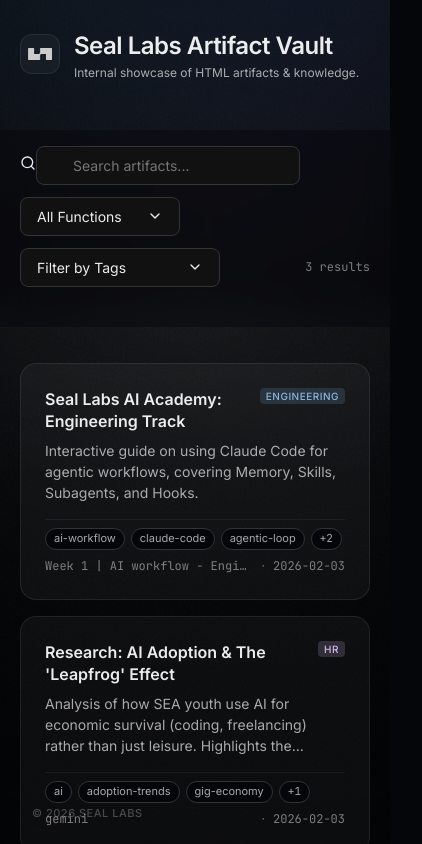
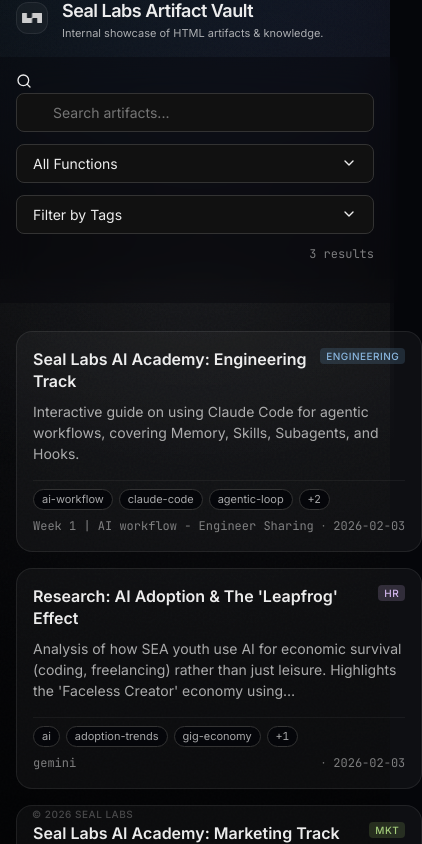
Before and after one commit to elliethemew/seal-labs-artifact-vault, a React (Vite) app: page / in a window 390 px wide. Shown: the top 844 px of the page, 422 px wide, since content can reach past the window. Built offline with nearby package versions, Linux system fonts and the light colour scheme.

Commit message:
feat: add comprehensive mobile responsiveness for iPhone and mobile devices

```diff
--- a/src/index.css
+++ b/src/index.css
@@ -968,3 +968,166 @@
 .copyright:hover {
     color: rgba(255, 255, 255, 0.5);
 }
+/* ========================================
+   MOBILE RESPONSIVENESS (iPhone & Mobile)
+   ======================================== */
+
+@media (max-width: 640px) {
+  /* Header Mobile */
+  .app-header {
+    padding-top: var(--spacing-lg);
+    padding-bottom: var(--spacing-lg);
+  }
+
+  .app-header h1 {
+    font-size: 18px;
+  }
+
+  .subtitle {
+    font-size: 11px;
+  }
+
+  .brand-logo-wrap {
+    width: 32px;
+    height: 32px;
+  }
+
+  .app-logo {
+    width: 20px;
+    height: 20px;
+  }
+
+  /* Filters Mobile */
+  .filters-bar {
+    flex-direction: column;
+    gap: 12px;
+    align-items: stretch;
+  }
+
+  .search-input {
+    min-width: 100%;
+    width: 100%;
+  }
+
+  .filter-select {
+    width: 100%;
+  }
+
+  /* Grid Mobile - Single Column */
+  .artifact-grid {
+    grid-template-columns: 1fr;
+    gap: var(--spacing-md);
+    padding-top: 12px;
+    margin-top: 12px;
+  }
+
+  /* Card Mobile */
+  .artifact-card {
+    padding: var(--spacing-md);
+  }
+
+  .card-title {
+    font-size: 16px;
+  }
+
+  .card-description {
+    font-size: 13px;
+  }
+
+  /* Modal Mobile */
+  .modal-content {
+    flex-direction: column;
+    width: 100%;
+    height: 100%;
+    max-width: 100%;
+    max-height: 100%;
+    border-radius: 0;
+  }
+
+  .modal-sidebar {
+    width: 100%;
+    max-height: 40%;
+    overflow-y: auto;
+    border-right: none;
+    border-bottom: 1px solid rgba(255, 255, 255, 0.1);
+  }
+
+  .sidebar-header h2 {
+    font-size: 18px;
+  }
+
+  .metadata-grid {
+    grid-template-columns: 1fr;
+  }
+
+  .preview-container {
+    flex: 1;
+  }
+
+  /* Footer Mobile */
+  .app-footer {
+    padding: 16px 20px;
+  }
+
+  .copyright {
+    font-size: 10px;
+  }
+
+  /* Container Mobile */
+  .container {
+    padding: 0 var(--spacing-md);
+  }
+}
+
+/* iPhone Specific (Safe Area) */
+@supports (padding: max(0px)) {
+  .app-header {
+    padding-left: max(var(--spacing-lg), env(safe-area-inset-left));
+    padding-right: max(var(--spacing-lg), env(safe-area-inset-right));
+  }
+
+  .app-footer {
+    padding-bottom: max(24px, env(safe-area-inset-bottom));
+    padding-left: max(32px, env(safe-area-inset-left));
+    padding-right: max(32px, env(safe-area-inset-right));
+  }
+
+  .container {
+    padding-left: max(var(--spacing-md), env(safe-area-inset-left));
+    padding-right: max(var(--spacing-md), env(safe-area-inset-right));
+  }
+}
+
+/* Tablet (iPad) */
+@media (min-width: 641px) and (max-width: 1024px) {
+  .artifact-grid {
+    grid-template-columns: repeat(2, 1fr);
+  }
+
+  .modal-sidebar {
+    width: 320px;
+  }
+}
+
+/* Touch Improvements */
+@media (hover: none) and (pointer: coarse) {
+  /* Larger touch targets */
+  .artifact-card {
+    padding: var(--spacing-lg);
+  }
+
+  .close-btn,
+  .copy-link-btn {
+    min-width: 44px;
+    min-height: 44px;
+  }
+
+  /* Remove hover effects on touch devices */
+  .artifact-card:hover {
+    transform: none;
+  }
+
+  .copyright:hover {
+    color: rgba(255, 255, 255, 0.25);
+  }
+}
```
